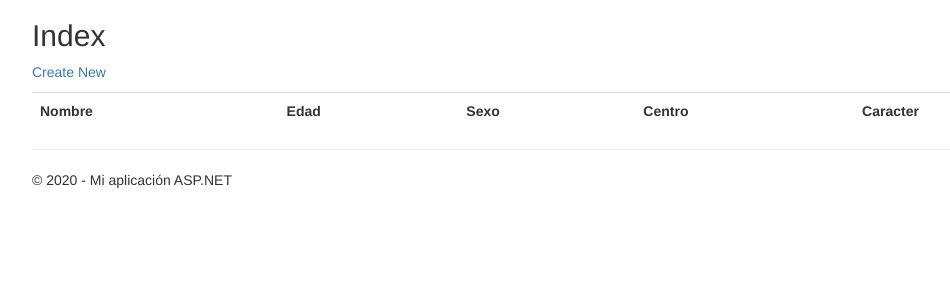
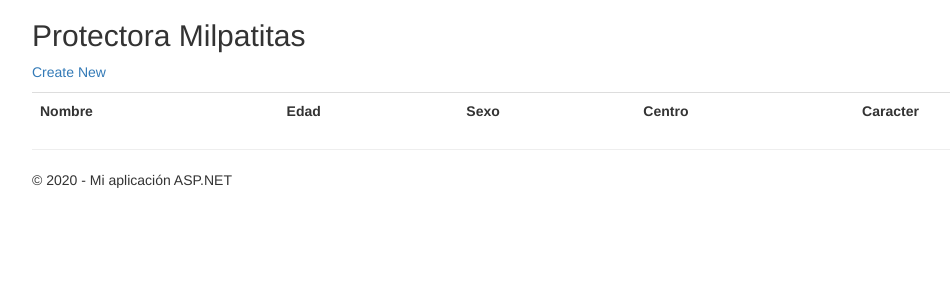
Before and after one commit to AlvaroJoseMoreno/ProtectoraMilpatitasGen, an ASP.NET MVC app: template WebProtectoraMilpatitas/Views/Home/Index.cshtml in a window 1280 px wide. Shown: the part 51-351 px from the top of the page, without its empty margins (38-988 px from the left). Run offline with ASP.NET Core 8 and stand-ins for ASP.NET MVC 5, Linux system fonts and the light colour scheme; the template is opened without the code that fills it, so the values that code supplies are empty; the project's own start-up code is not run; a stand-in starts its controllers and pages; some libraries are stand-ins or nearby versions.

Commit message:
h2 pagina

```diff
--- a/WebProtectoraMilpatitas/Views/Home/Index.cshtml
+++ b/WebProtectoraMilpatitas/Views/Home/Index.cshtml
@@ -4,7 +4,7 @@
     ViewBag.Title = "Protectora Milpatitas";
 }
 
-<h2>Index</h2>
+<h2>Protectora Milpatitas</h2>
 
 <p>
     @Html.ActionLink("Create New", "Create", "Animal")
```
